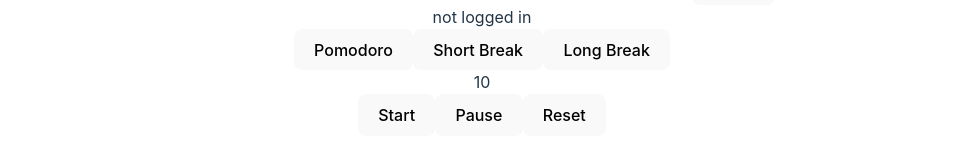
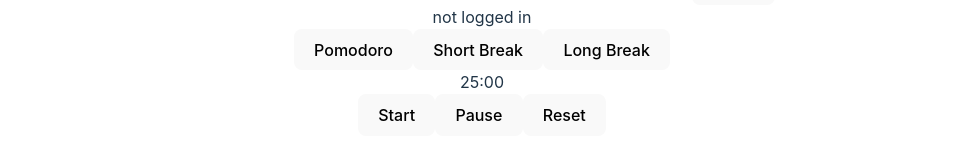
Before and after one commit to VitaliaSvirskaja/pomodoro, a React (Vite) app: page / in a window 1280 px wide. Shown: the part 412-572 px from the top of the page, without its empty margins (158-1121 px from the left). Built offline with nearby package versions, Linux system fonts and the light colour scheme.

Commit message:
refactored timer into a readable displayed timer and using initialTimer instead of numbers

```diff
--- a/src/components/Timer.tsx
+++ b/src/components/Timer.tsx
@@ -1,15 +1,23 @@
 import { useEffect, useState } from "react";
+import { timerUtils } from "../utils/timerUtils";
 
-export const Timer = () => {
-  const [timer, setTimer] = useState<number>(10);
+interface Props {
+  initialTimer: number;
+}
+
+export const Timer = (props: Props) => {
+  const [timer, setTimer] = useState<number>(
+    timerUtils.minutesToSeconds(props.initialTimer)
+  );
   const [isPaused, setIsPaused] = useState(true);
+  const displayedTimer = timerUtils.secondsToDisplayedTimer(timer);
 
   function handlePause() {
     setIsPaused(true);
   }
 
   function handleReset() {
-    setTimer(10);
+    setTimer(timerUtils.minutesToSeconds(props.initialTimer));
   }
 
   function handleStart() {
@@ -31,7 +39,7 @@
 
   return (
     <div>
-      <div> {timer}</div>
+      <div> {displayedTimer}</div>
       <div>
         <button onClick={handleStart}>Start</button>
         <button onClick={handlePause}>Pause</button>
```
